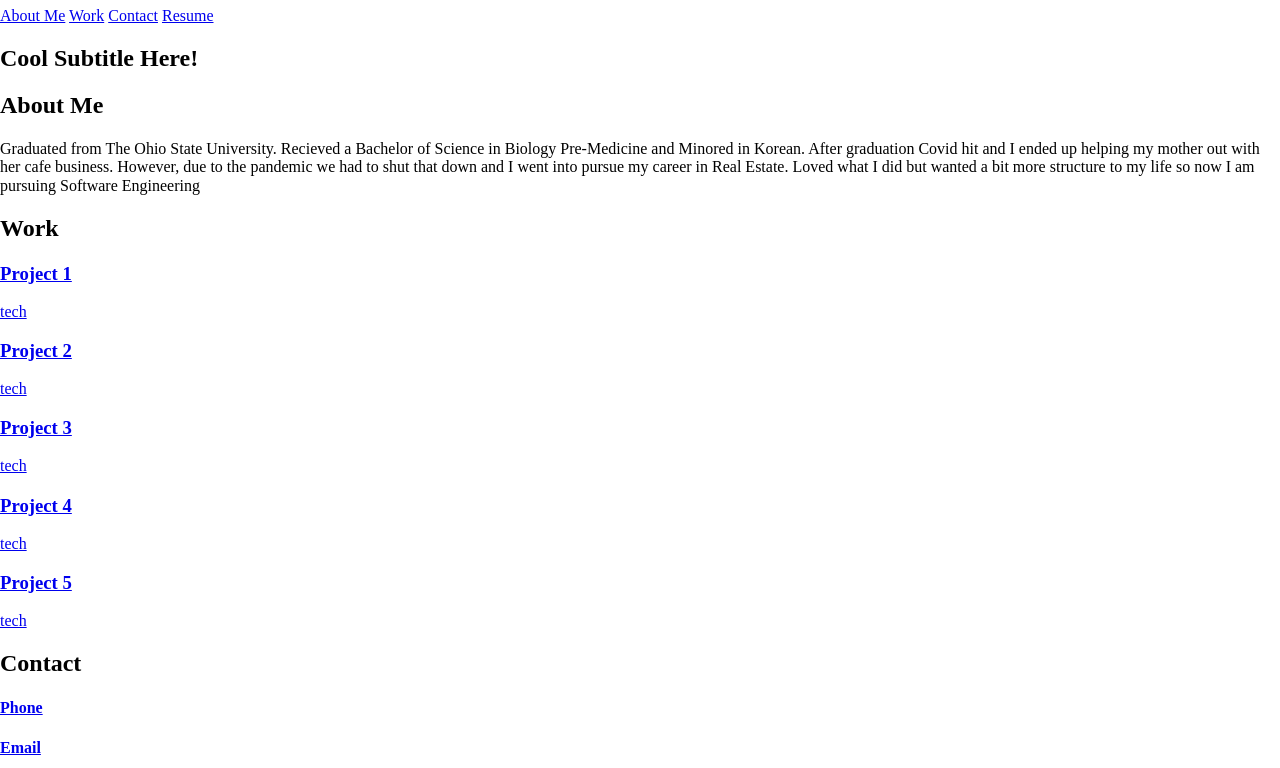
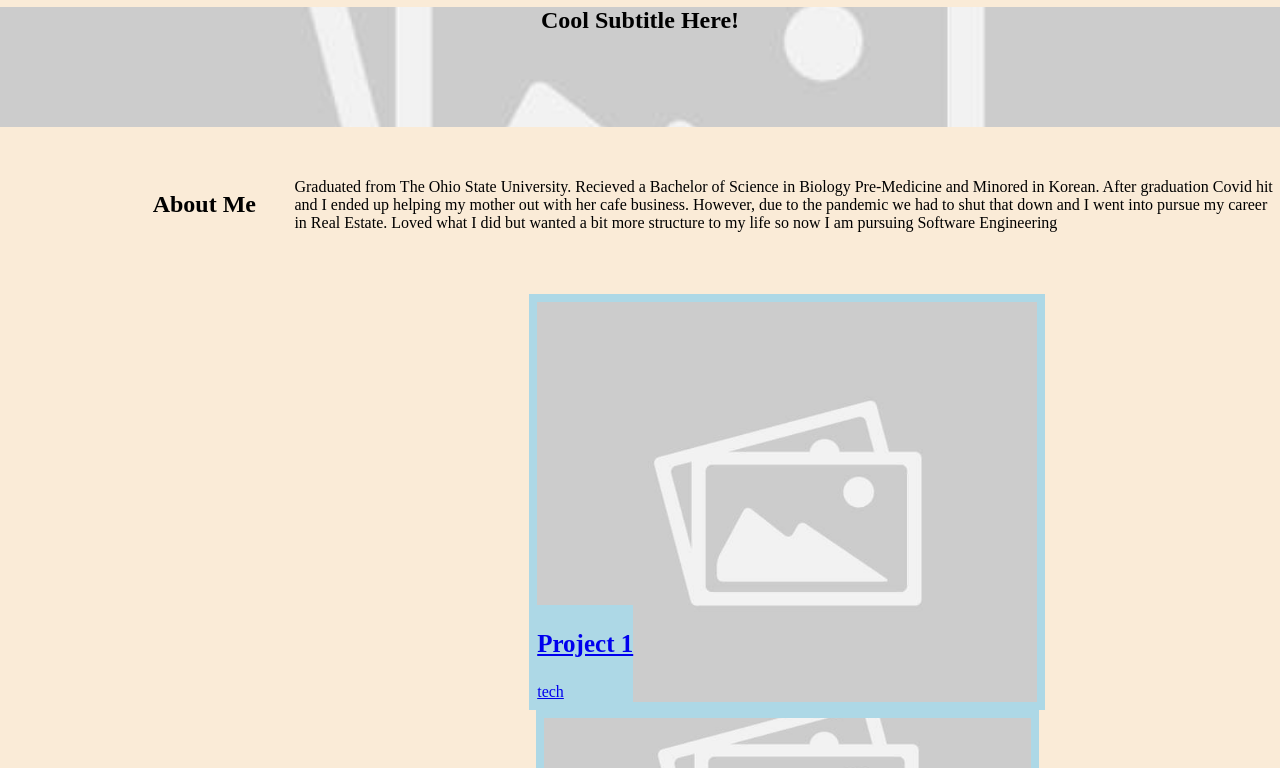
Before and after one commit to mintedd/portfolio, a plain HTML site: page index.html in a window 1280 px wide. Shown: the part 73-841 px from the top of the page. Drawn offline with Linux system fonts and the light colour scheme.

```diff
--- a/assets/style.css
+++ b/assets/style.css
@@ -8,7 +8,7 @@ body {
     flex-direction: column;
     height: 100vh;
     width: 100vw;
-    margin: 0;
+
 }
 
 header {
--- a/index.html
+++ b/index.html
@@ -7,7 +7,7 @@
     <meta name="viewport" content="width=device-width, initial-scale=1.0">
     <title>Nara's Work Portfolio</title>
     <link rel="stylesheet" href="./assets/normalize.css">
-    <link rel="stylesheet" href="./assets/finaltry.css">
+    <link rel="stylesheet" href="./assets/style.css">
 </head>
 
 <body>
```
Also changed, not shown: assets/img/8F99C58C-E6AB-4052-8849-05397541CA41.JPG (added), assets/img/Screen Shot 2022-10-06 at 5.07.58 PM.png (added), assets/img/Screen Shot 2022-10-06 at 5.08.11 PM.png (added), assets/img/Screen Shot 2022-10-06 at 5.08.19 PM.png (added), assets/img/kisspng-computer-icons-cmd-exe-command-line-interface-5ae515a570c2e4.6947924515249627254619.png (added), assets/img/placeholder.jpg (added), assets/img/pngfind.com-contact-icons-png-98971.png (added), 2 other files.
